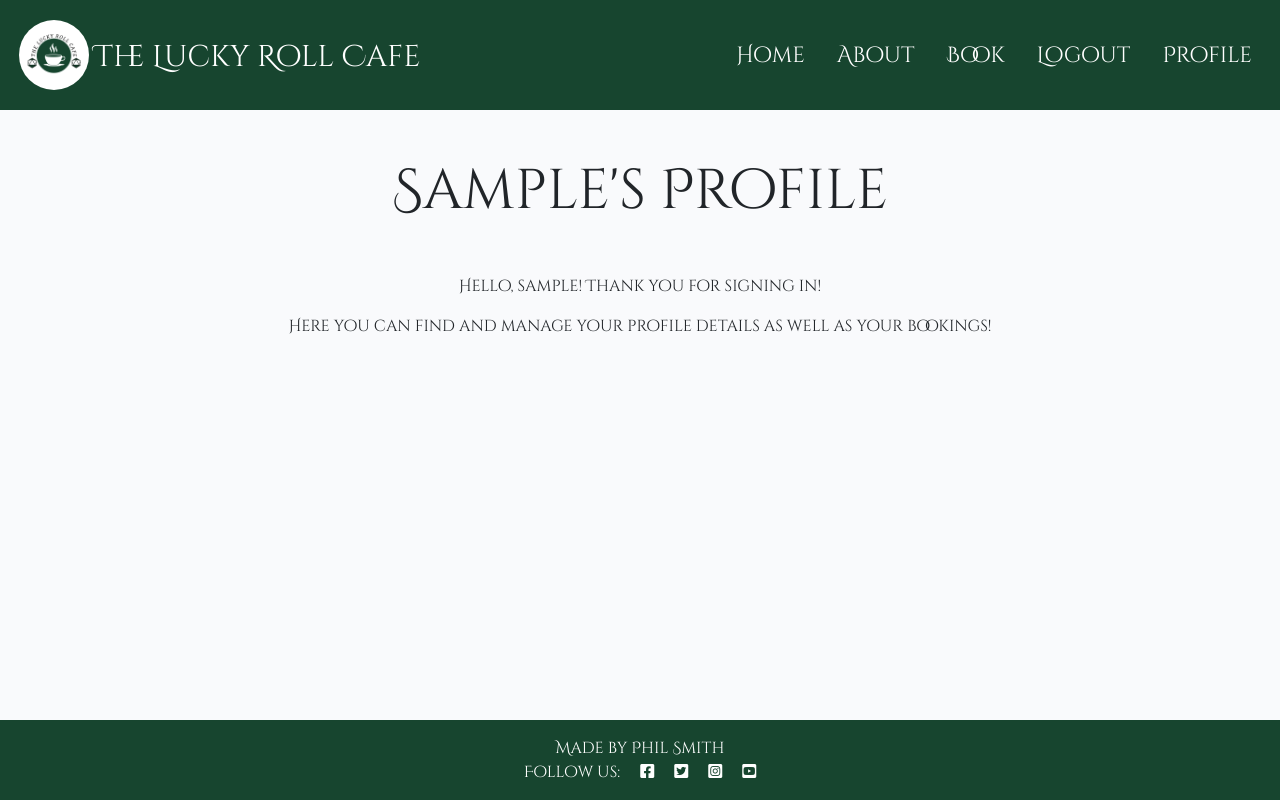
After one commit to smithphil88/the_lucky_roll_cafe, a Django app: page /profile/ in a window 1280 px wide. The commit adds this page. Run offline with Django 4.2, Linux system fonts and the light colour scheme; the visitor is signed in with stand-in values (Sample User, id 1); some web fonts are replaced.

Commit message:
add profile page with dynamic interactions working but not fully

```diff
--- a/table_booking/forms.py
+++ b/table_booking/forms.py
@@ -6,3 +6,7 @@ class BookingForm(forms.ModelForm):
     class Meta:
         model = Booking
         fields = ('table_type','booking_date','time','num_of_guests',)
+
+
+
+# class ProfileForm(ModelForm):
--- /dev/null
+++ b/table_booking/templates/profile.html
@@ -0,0 +1,15 @@
+{% extends "base.html" %}
+
+{% load static %}
+
+{% block content %}
+<section>
+    <div class="row-fluid d-flex justify-content-center">
+        <div class="col-sm-12 col-lg-7 text-center">
+            <h1 class="display-4 m-5 text-capitalize font-brown">{{ user.username}}'s Profile</h1>
+            <p class="emphasised">Hello, {{ user.username}}! Thank you for signing in!</p>
+            <p class="emphasised">Here you can find and manage your profile details as well as your bookings!</p>
+        </div>
+    </div>
+</section>
+{% endblock %}
--- a/table_booking/urls.py
+++ b/table_booking/urls.py
@@ -6,4 +6,5 @@ urlpatterns = [
     path('about/', views.about, name='about'),
     path('booking/', views.BookingList.as_view(), name='booking'),
     path('book/', views.book, name='book'),
+    path('profile/', views.profile, name='profile')
 ]
--- a/table_booking/views.py
+++ b/table_booking/views.py
@@ -1,6 +1,7 @@
 from django.shortcuts import render
 from django.views import generic
-from .models import Booking
+from django.contrib.auth.decorators import login_required
+from .models import Booking, UserProfile
 from .forms import BookingForm
 
 booking_form = BookingForm()
@@ -34,3 +35,14 @@ def book(request, template_name="book.html"):
             "booking_form": booking_form
         }
     )
+
+@login_required
+def profile(request):
+
+    customer_data = UserProfile.objects.all()
+
+    template_name = 'profile.html'
+
+    return render(
+        request, template_name, {'profile': customer_data,}
+    )
--- a/templates/base.html
+++ b/templates/base.html
@@ -53,7 +53,7 @@
                         <a class="nav-link {% if request.path == logout_url %}active{% endif %}" class="test" aria-current="page" href="{% url 'account_logout' %}">Logout</a>
                     </li>
                     <li class="nav-item p-2">
-                        <a class="nav-link {% if request.path == logout_url %}active{% endif %}" class="test" aria-current="page" href="{% url 'account_logout' %}">Profile</a>
+                        <a class="nav-link {% if request.path == profile %}active{% endif %}" class="test" aria-current="page" href="{% url 'profile' %}">Profile</a>
                     </li>
                     {% else %}
                     <li class="nav-item p-2">
```
Also changed, not shown: table_booking/models.py (+11 -0 lines).
